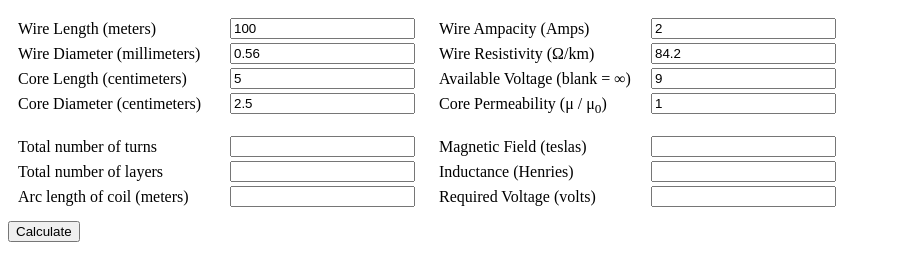
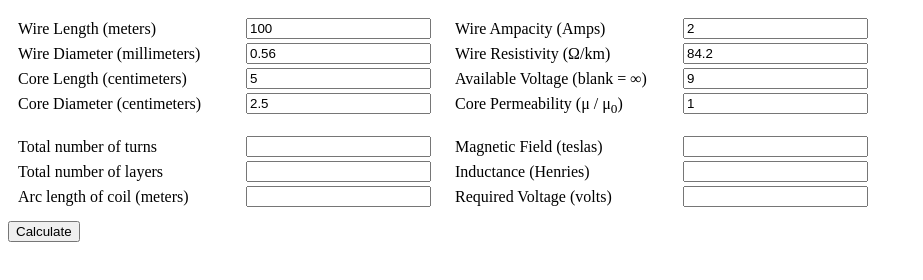
Before and after one commit to quietsamurai98/SolenoidCalculator, a plain HTML site: page index.html in a window 1280 px wide. Shown: the whole page, without its empty margins (0-923 px from the left). Drawn offline with Linux system fonts and the light colour scheme.

Commit message:
Update index.css

```diff
--- a/index.css
+++ b/index.css
@@ -11,7 +11,7 @@ div.text label {
   font-size: 100%;
   padding-top: .1em;
   padding-right: .25em;
-  width: 13em;
+  width: 14em;
   text-align: left;
   float: left;
 }
```
